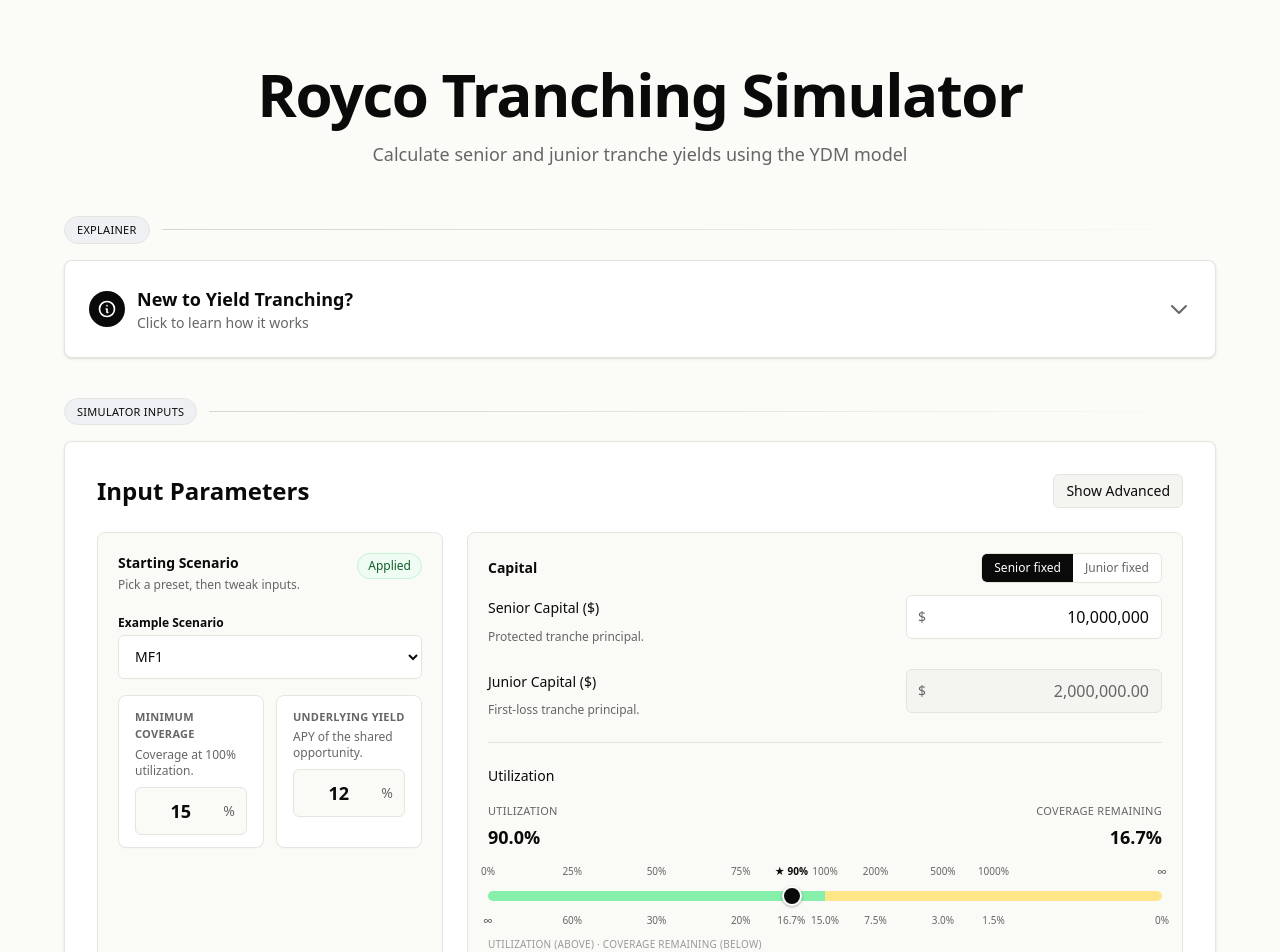
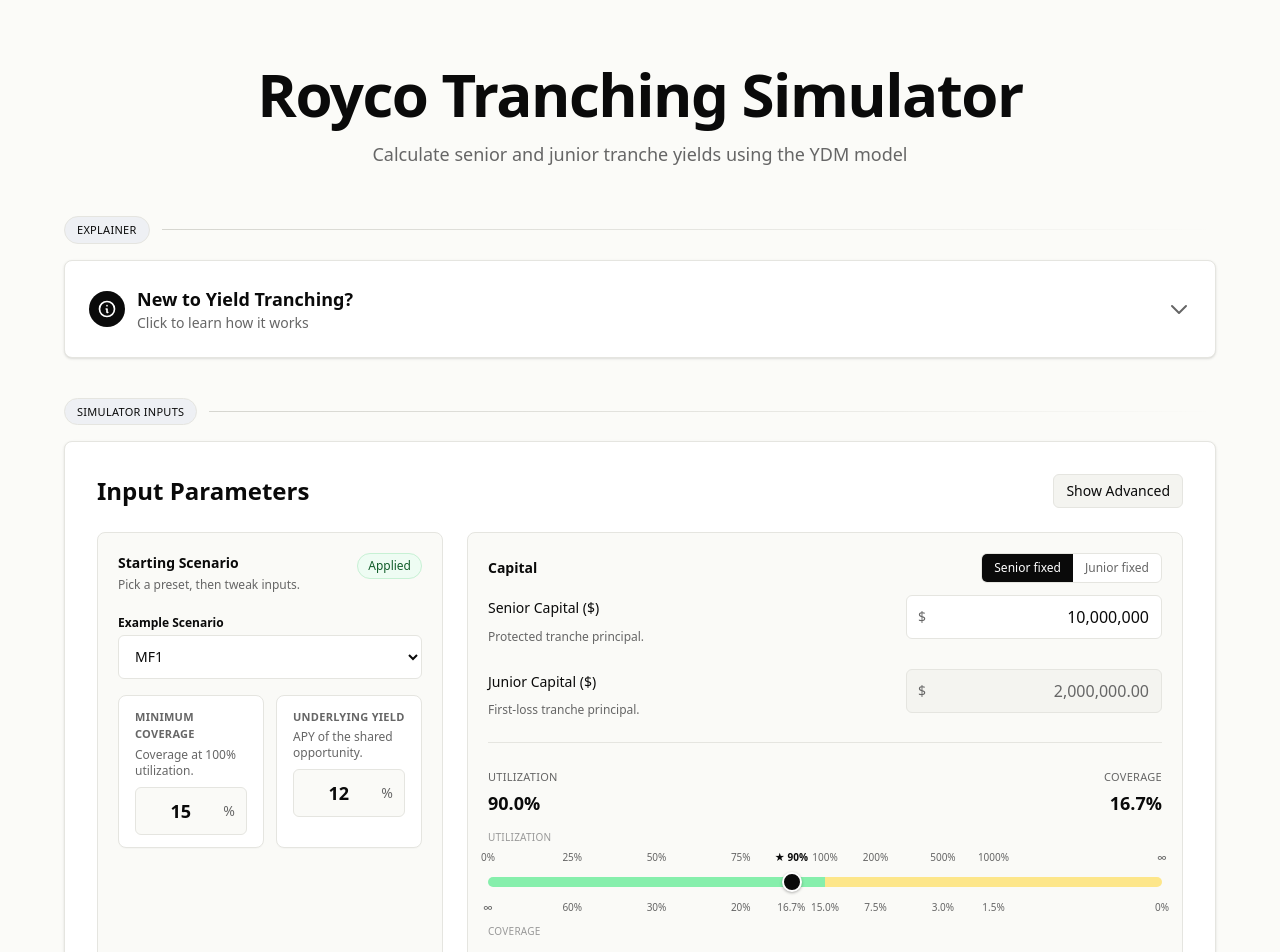
Before and after one commit to roycoprotocol/royco-simulator, a Next.js app: page / in a window 1280 px wide. Shown: the top 952 px of the page. Built offline with nearby package versions, Linux system fonts and the light colour scheme.

Commit message:
label ticks directly; rename coverage remaining to coverage

```diff
--- a/app/page.tsx
+++ b/app/page.tsx
@@ -894,9 +894,7 @@ export default function YieldSimulator() {
 
                 {/* Utilization Slider */}
                 <div className="border-t border-[#e5e5e0] pt-5">
-                  <label htmlFor="utilization-slider" className="text-sm font-medium text-[#0a0a0a]">Utilization</label>
-
-                  <div className="flex items-center justify-between mt-2 mb-3">
+                  <div className="flex items-center justify-between mb-3">
                     <div>
                       <span className="text-[11px] uppercase tracking-wide text-[#666666]">Utilization</span>
                       <p className="text-lg font-semibold text-[#0a0a0a] tabular-nums">
@@ -908,7 +906,7 @@ export default function YieldSimulator() {
                       </p>
                     </div>
                     <div className="text-right">
-                      <span className="text-[11px] uppercase tracking-wide text-[#666666]">Coverage Remaining</span>
+                      <span className="text-[11px] uppercase tracking-wide text-[#666666]">Coverage</span>
                       <p className="text-lg font-semibold text-[#0a0a0a] tabular-nums">
                         {(() => {
                           const u = utilFromPosition(utilizationPosition);
@@ -921,8 +919,10 @@ export default function YieldSimulator() {
                     </div>
                   </div>
 
+                  <label htmlFor="utilization-slider" className="block text-[10px] uppercase tracking-wide text-[#999999] mb-1">Utilization</label>
+
                   {/* Above-ticks (utilization) */}
-                  <div className="relative h-5 mt-3">
+                  <div className="relative h-5">
                     {SLIDER_TICKS.map((t) => (
                       <div
                         key={`above-${t.position}`}
@@ -1002,9 +1002,7 @@ export default function YieldSimulator() {
                       );
                     })}
                   </div>
-                  <div className="flex justify-between mt-1">
-                    <span className="text-[10px] text-[#999999] uppercase tracking-wide">Utilization (above) · Coverage Remaining (below)</span>
-                  </div>
+                  <div className="text-[10px] uppercase tracking-wide text-[#999999] mt-1">Coverage</div>
                   {utilizationPosition > 0.5 && (
                     <div className="mt-3 rounded-md border border-[#fde68a] bg-[#fffbeb] px-3 py-2 text-xs text-[#854d0e]">
                       Utilization above 100% implies a Junior drawdown has occurred. The protocol blocks new Senior deposits past 100%, so reaching this state requires Junior NAV losses.
```
